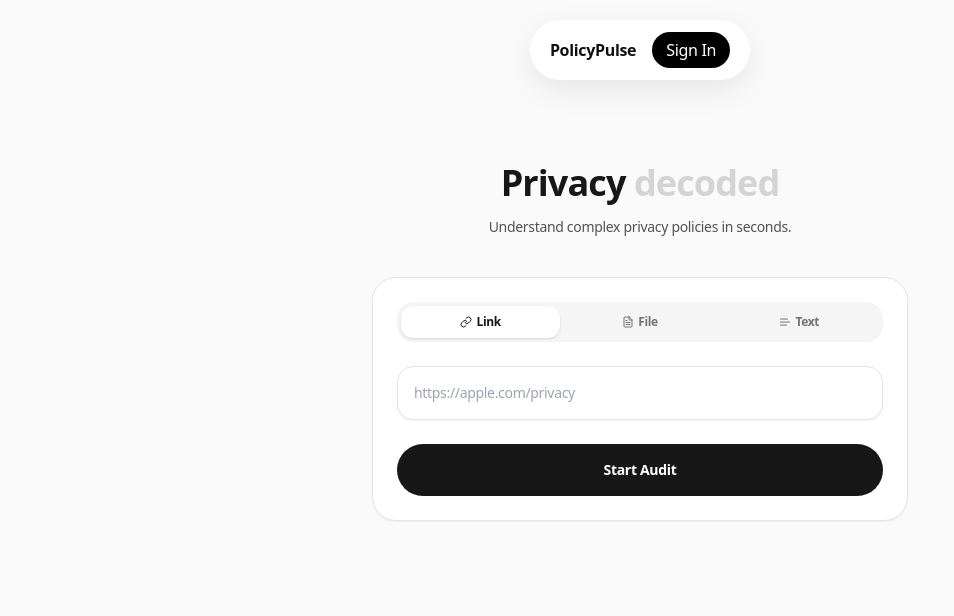
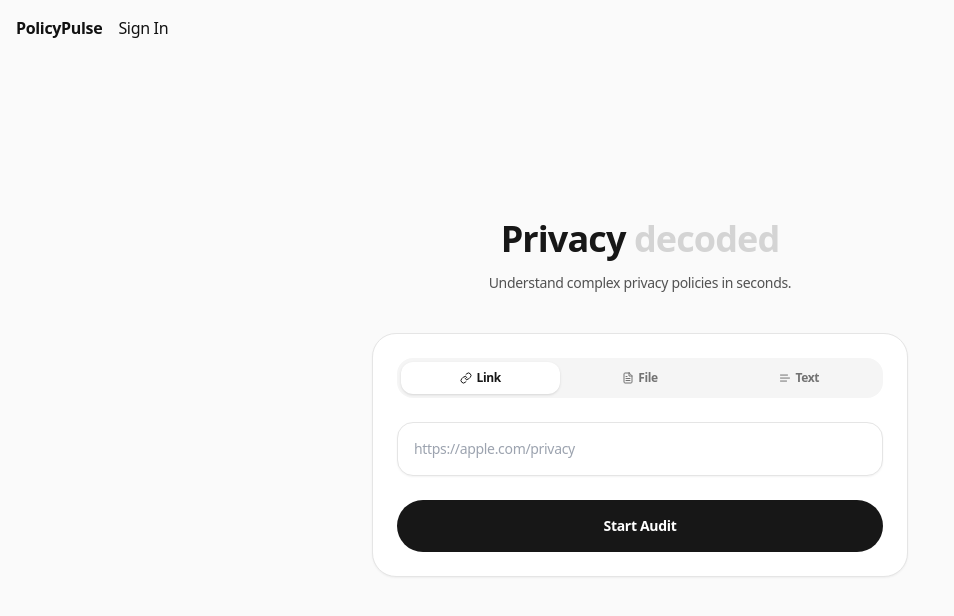
Before and after one commit to hitesh0702/policy-final-, a React (Vite) app: page / in a window 1280 px wide. Shown: the top 616 px of the page, without its empty margins (0-954 px from the left). Built offline with nearby package versions, Linux system fonts and the light colour scheme; no server answers.

Commit message:
Update Header.tsx

```diff
--- a/components/Header.tsx
+++ b/components/Header.tsx
@@ -1,55 +1,46 @@
-import React from "react";
+import { useEffect, useState } from "react";
 import { supabase } from "../lib/supabase";
 
-const Header: React.FC = () => {
-  const handleLogin = async () => {
-    const email = window.prompt("Enter your email");
-    if (!email) return;
+const Header = () => {
+  const [user, setUser] = useState<any>(null);
 
-    const { error } = await supabase.auth.signInWithOtp({ email });
-    if (error) alert(error.message);
-    else alert("Check your email for login link");
-  };
+  useEffect(() => {
+    supabase.auth.getUser().then(({ data }) => {
+      setUser(data.user);
+    });
+
+    const { data: listener } = supabase.auth.onAuthStateChange(
+      (_event, session) => {
+        setUser(session?.user ?? null);
+      }
+    );
+
+    return () => listener.subscription.unsubscribe();
+  }, []);
 
   return (
-    <header
-      style={{
-        position: "fixed",
-        top: 20,
-        left: 0,
-        right: 0,
-        display: "flex",
-        justifyContent: "center",
-        zIndex: 100,
-      }}
-    >
-      <div
-        style={{
-          background: "white",
-          padding: "12px 20px",
-          borderRadius: 999,
-          boxShadow: "0 10px 30px rgba(0,0,0,0.08)",
-          display: "flex",
-          alignItems: "center",
-          gap: 16,
-        }}
-      >
-        <strong>PolicyPulse</strong>
+    <header style={{ padding: 16 }}>
+      <strong>PolicyPulse</strong>
 
+      {user ? (
         <button
-          onClick={handleLogin}
-          style={{
-            background: "black",
-            color: "white",
-            border: "none",
-            padding: "6px 14px",
-            borderRadius: 999,
-            cursor: "pointer",
-          }}
+          onClick={() => supabase.auth.signOut()}
+          style={{ marginLeft: 16 }}
+        >
+          Sign Out
+        </button>
+      ) : (
+        <button
+          onClick={() =>
+            supabase.auth.signInWithOtp({
+              email: prompt("Enter email")!,
+            })
+          }
+          style={{ marginLeft: 16 }}
         >
           Sign In
         </button>
-      </div>
+      )}
     </header>
   );
 };
```
